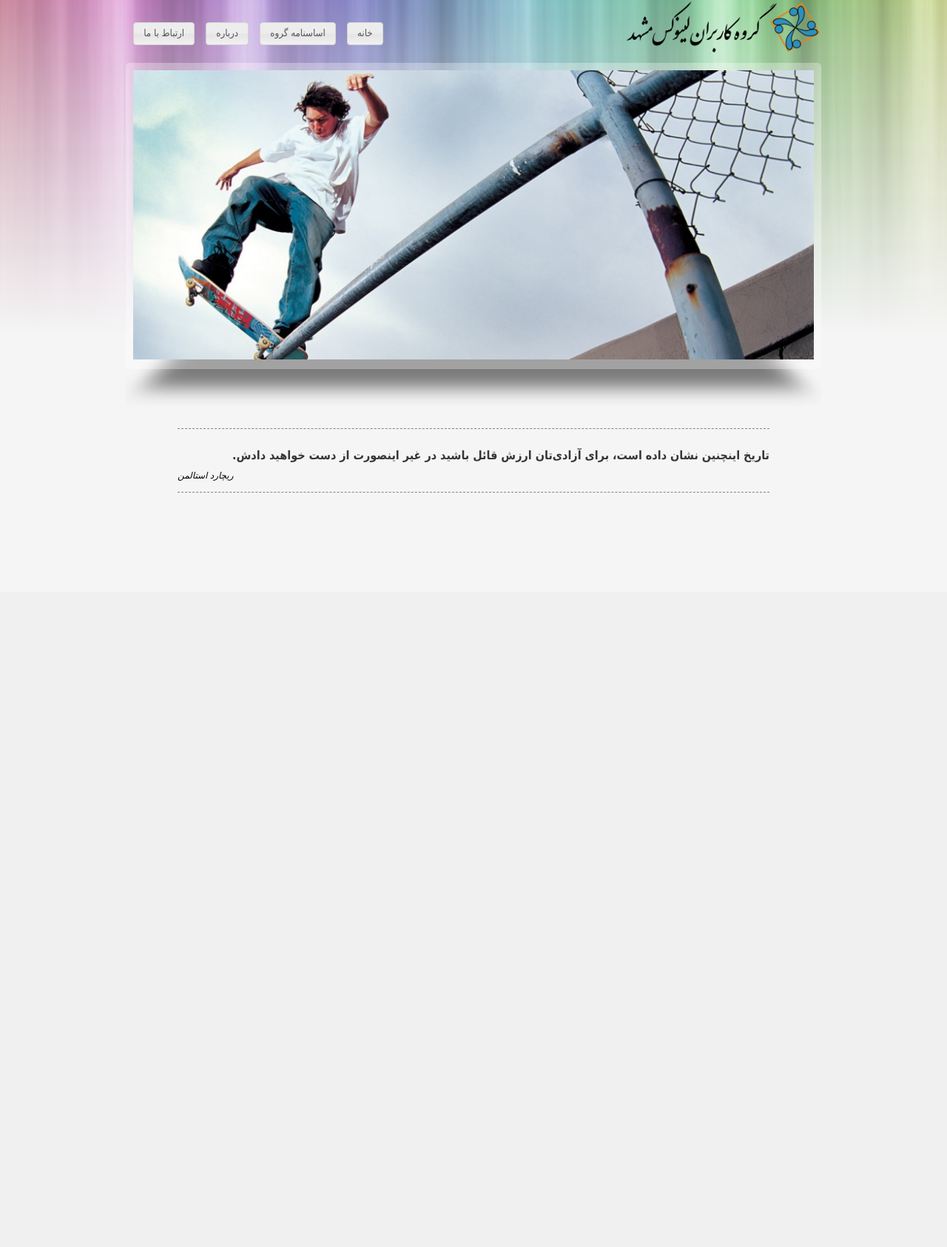
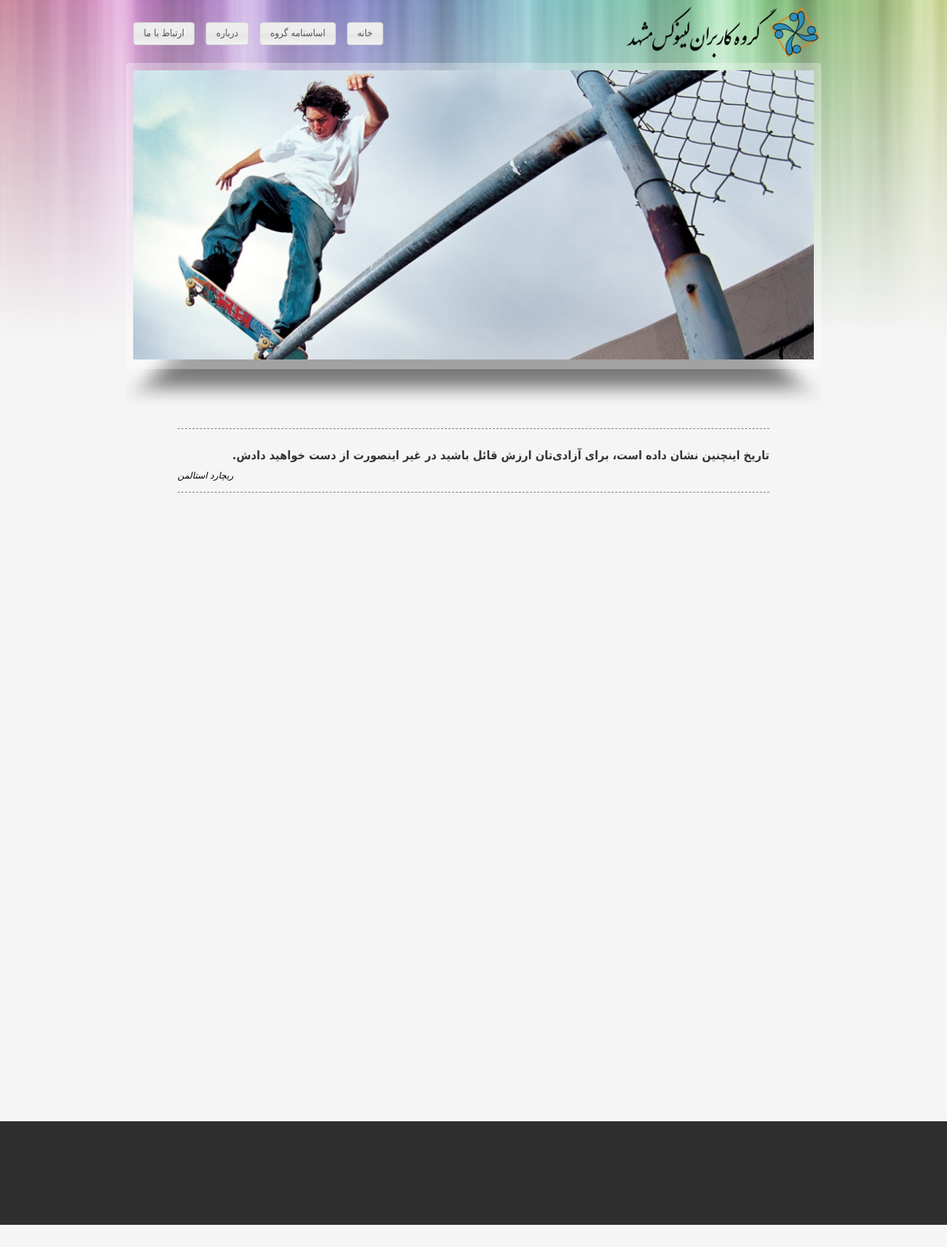
Before and after one commit to arashm/Mashhad-LUG-Theme, a PHP site: page / in a window 1280 px wide. Shown: the whole page at 74% size. Before the commit the page ends 666 px from the top, so only its background shows below. Run offline with PHP 8.4, Linux system fonts and the light colour scheme.

Commit message:
Added sidebar content and footer layout

```diff
--- a/css/style.css
+++ b/css/style.css
@@ -85,6 +85,7 @@ h3 {
 }
 
 #logo {
+    margin-top: 7px;
     padding: 0 0;
 }
 
@@ -135,6 +136,28 @@ h3 {
 /*    display: block;*/
 }
 
+#wraper {
+    width: 100%;
+    min-height: 800px;
+    overflow: hidden;
+}
+
+#sidebar {
+    width: 300px;
+    min-height: 400px;
+}
+
+#content {
+    width: 640px;
+    min-height: 400px;
+}
+
+#footer {
+    background-color: #2e2e2e;
+    color: #d3d3d3;
+    padding: 75px 0 65px 0;
+}
+
 /* selctors */
 
 ul[class=mainMenu] li {
@@ -182,3 +205,9 @@ ul[class=mainMenu] li {
 .transparent {
     background: rgba(254, 254, 254, 0.3);
 }
+
+.grids {
+    position: relative;
+    display: inline;
+    margin: 5px;
+}
--- a/index.php
+++ b/index.php
@@ -44,7 +44,7 @@ along with Mashhad LUG Theme. If not, see <http ://www.gnu.org/licenses/>.
     <body>
 
         <div id="container">
-            <div id="page">
+            <div id="page" class="curved-bottom">
                 <div id="top">
                     <div id="logo" class="float-right">
                         <img src="images/MashhadLUGtop.png" alt=""></img>
@@ -75,7 +75,18 @@ along with Mashhad LUG Theme. If not, see <http ://www.gnu.org/licenses/>.
                         </div>
                     </blockquote>
 
+                    <div  id="wraper">
+                        <div id="sidebar" class="float-right grids">
+
+                        </div>
+                        <div id="content" class="float-left grids">
+
+                        </div>
+                    </div>
                 </div>
+            </div>
+            <div id="footer">
+
             </div>
         </div>
 
```
